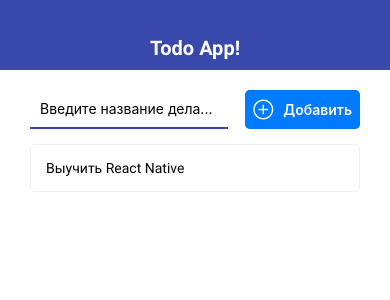
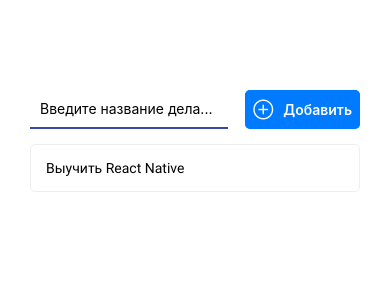
Before and after one commit to Blari/ReactNative-TodoList, a React Native app: screen / in a window 390 px wide. Shown: the top 300 px of the page. Built offline with nearby package versions, Linux system fonts and the light colour scheme.

Commit message:
add width style

```diff
--- a/src/Screens/MainScreen.js
+++ b/src/Screens/MainScreen.js
@@ -19,7 +19,7 @@ export const MainScreen = ({ addTodo, todos, removeTodo, openTodo }) => {
       <View style={styles.imgWrap}>
         <Image
           style={styles.image}
-          source={require('../../assets/no-items.png')}
+          source={require('../../assets/empty.png')}
         />
       </View>
     )
--- a/src/components/AddTodo.js
+++ b/src/components/AddTodo.js
@@ -1,5 +1,5 @@
 import React, { useState } from 'react'
-import { View, StyleSheet, TextInput, Button, Alert } from 'react-native'
+import { View, StyleSheet, TextInput, Alert, Keyboard } from 'react-native'
 import { AntDesign } from '@expo/vector-icons'
 import { THEME } from '../theme'
 
@@ -8,8 +8,9 @@ export const AddTodo = ({ onSubmit }) => {
 
   const pressHandler = () => {
     if (value.trim()) {
-      onSubmit(value)
-      setValue('')
+      onSubmit(value);
+      setValue('');
+      Keyboard.dismiss();
     } else {
       Alert.alert('Название дела не может быть пустым')
     }
--- a/src/components/Navbar.js
+++ b/src/components/Navbar.js
@@ -1,11 +1,14 @@
 import React from 'react'
-import { View, StyleSheet } from 'react-native'
+import { View, StyleSheet, Platform } from 'react-native'
 import { THEME } from '../theme'
 import { AppTextBold } from './ui/AppTextBold'
 
 export const Navbar = ({ title }) => {
   return (
-    <View style={styles.navbar}>
+    <View style={{...styles.navbar, ...Platform.select({
+        ios: styles.navbariOS,
+        android: styles.navbarAndroid
+      })}}>
       <AppTextBold style={styles.text}>{title}</AppTextBold>
     </View>
   )
@@ -16,11 +19,17 @@ const styles = StyleSheet.create({
     height: 70,
     alignItems: 'center',
     justifyContent: 'flex-end',
-    backgroundColor: THEME.MAIN_COLOR,
     paddingBottom: 10
   },
+  navbarAndroid: {
+    backgroundColor: THEME.MAIN_COLOR,
+  },
+  navbariOS: {
+    borderBottomColor: THEME.MAIN_COLOR,
+    borderBottomWidth: 1
+  },
   text: {
-    color: 'white',
+    color: Platform.OS === 'os' ? THEME.MAIN_COLOR : 'white',
     fontSize: 20
   }
 })
--- a/src/components/UI/AppButton.js
+++ b/src/components/UI/AppButton.js
@@ -1,15 +1,18 @@
 import React from 'react'
-import { StyleSheet, View, TouchableOpacity } from 'react-native'
+import { StyleSheet, View, TouchableOpacity, TouchableNativeFeedback, Platform } from 'react-native'
 import { AppTextBold } from './AppTextBold'
 import { THEME } from '../../theme'
 
 export const AppButton = ({ children, onPress, color = THEME.MAIN_COLOR }) => {
+  const Wraper =
+      Platform.OS === 'android' ? TouchableNativeFeedback : TouchableOpacity;
+
   return (
-    <TouchableOpacity onPress={onPress} activeOpacity={0.7}>
+    <Wraper onPress={onPress} activeOpacity={0.7}>
       <View style={{ ...styles.button, backgroundColor: color }}>
         <AppTextBold style={styles.text}>{children}</AppTextBold>
       </View>
-    </TouchableOpacity>
+    </Wraper>
   )
 }
 
```
Also changed, not shown: assets/empty.png (added).
